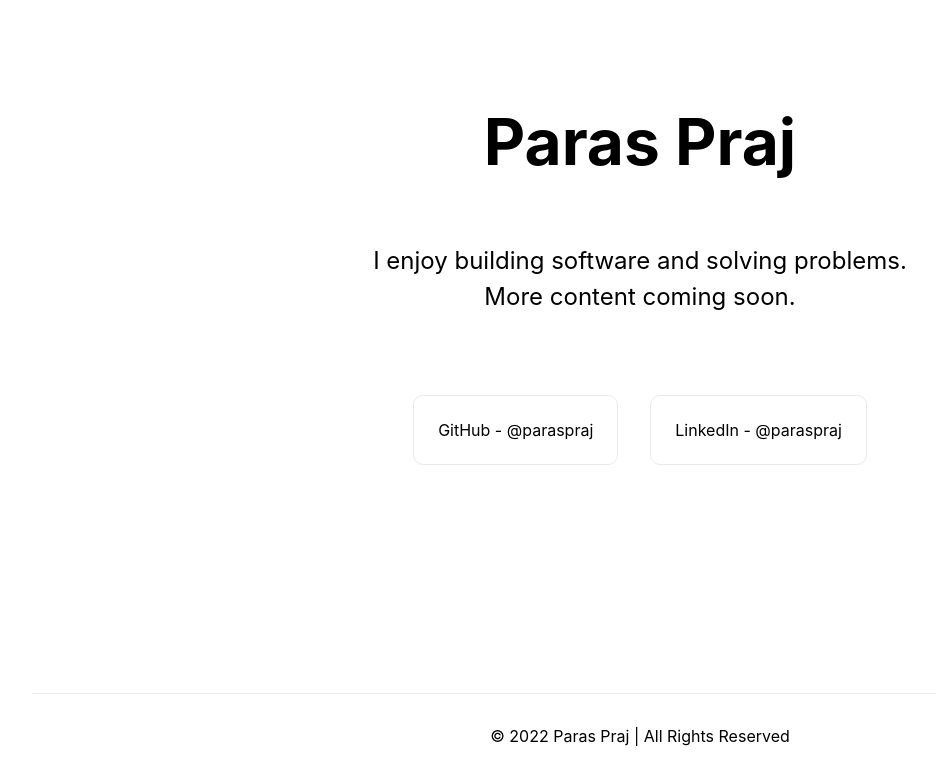
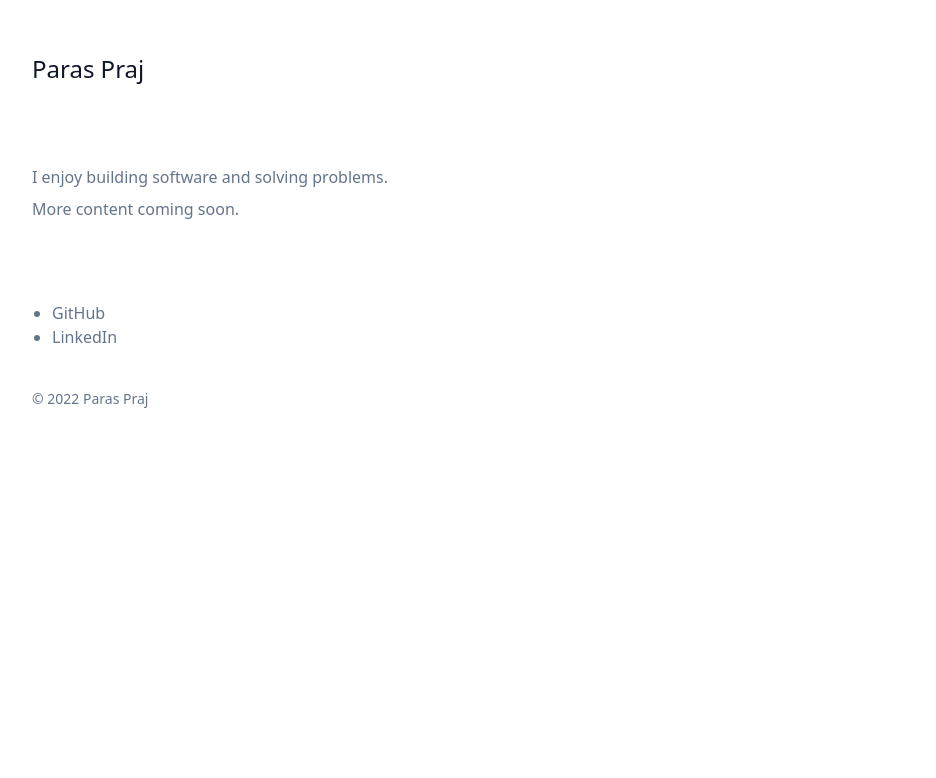
Before and after one commit to insanejasper/personal-website, a Next.js app: page / in a window 1280 px wide. Shown: the part 107-885 px from the top of the page, without its empty margins (0-936 px from the left). After the commit the page ends 800 px from the top, so only its background shows below. Built offline with nearby package versions, Linux system fonts and the light colour scheme.

Commit message:
update to tailwind and remove boilerplate

```diff
--- a/components/footer.js
+++ b/components/footer.js
@@ -1,11 +1,12 @@
-import Image from 'next/image'
-import styles from '../styles/Home.module.css'
-
 export default function Footer() {
   const CURRENT_YEAR = new Date().getFullYear();
   return (
-    <footer className={styles.footer}>
-      © { CURRENT_YEAR } Paras Praj | All Rights Reserved
+    <footer>
+      ©
+      {' '}
+      { CURRENT_YEAR }
+      {' '}
+      Paras Praj | All Rights Reserved
     </footer>
-  )
+  );
 }
--- a/pages/index.js
+++ b/pages/index.js
@@ -1,65 +1,26 @@
-import Head from 'next/head'
-import styles from '../styles/Home.module.css'
-import Footer from '../components/footer'
+import Head from 'next/head';
+import Footer from '../components/footer';
 
 export default function Home() {
-  const USERNAME = 'paraspraj'
+  const YEAR = new Date().getFullYear();
   return (
-    <div className={styles.container}>
-      <Head>
-        <title>Paras Praj - Software Engineer</title>
-        <meta
-          name="description"
-          content="I enjoy building software and solving problems"
-        />
-        <link rel="icon" href="/favicon.ico" />
-      </Head>
-
-      <main className={styles.main}>
-        <h1 className={styles.title}>
-          Paras Praj
-        </h1>
-
-        <p className={styles.description}>
-          I enjoy building software and solving problems.
-          <br />
-          More content coming soon.
-        </p>
-
-        <div className={styles.grid}>
-          <div className={styles.card}>
-            GitHub - {' '}
-            <a
-              href={`https://github.com/${USERNAME}`}
-              rel="noreferrer"
-              target="_blank"
-            >
-              @{USERNAME}
-            </a>
-          </div>
-          <div className={styles.card}>
-            LinkedIn - {' '}
-            <a
-              href={`https://linkedin.com/in/${USERNAME}`}
-              rel="noreferrer"
-              target="_blank"
-            >
-              @{USERNAME}
-            </a>
-          </div>
-          {/* <div className={styles.card}>
-            Twitter - {' '}
-            <a
-              href={`https://twitter.com/${USERNAME}`}
-              rel="noreferrer"
-              target="_blank"
-            >
-              @{USERNAME}
-            </a>
-          </div> */}
-        </div>
-      </main>
-      <Footer />
+    <div className="bg-white dark:bg-black">
+      <div className="container mx-auto px-8 py-20 h-screen">
+          <h1 className="text-slate-900 dark:text-white text-2xl mt-20">Paras Praj</h1>
+          <p className="text-slate-500 dark:text-slate-400 mt-20">
+            I enjoy building software and solving problems.
+          </p>
+          <p className="text-slate-500 dark:text-slate-400 mt-2">
+            More content coming soon.
+          </p>
+          <ul className="list-disc text-slate-500 dark:text-slate-400 mt-20 pl-5" >
+            <li><a href="https://github.com/paraspraj" rel="noreferrer" target="_blank">GitHub</a></li>
+            <li><a href="https://linkedin.com/in/paraspraj" rel="noreferrer" target="_blank">LinkedIn</a></li>
+          </ul>
+          <p className="text-slate-500 dark:text-slate-400 mt-10 text-sm">
+            &copy; {YEAR} Paras Praj
+          </p>
+      </div>
     </div>
-  )
+  );
 }
--- /dev/null
+++ b/postcss.config.js
@@ -0,0 +1,6 @@
+module.exports = {
+  plugins: {
+    tailwindcss: {},
+    autoprefixer: {},
+  },
+}
--- a/styles/Home.module.css
+++ /dev/null
@@ -1,116 +0,0 @@
-.container {
-  padding: 0 2rem;
-}
-
-.main {
-  min-height: 100vh;
-  padding: 4rem 0;
-  flex: 1;
-  display: flex;
-  flex-direction: column;
-  justify-content: center;
-  align-items: center;
-}
-
-.footer {
-  display: flex;
-  flex: 1;
-  padding: 2rem 0;
-  border-top: 1px solid #eaeaea;
-  justify-content: center;
-  align-items: center;
-}
-
-.footer a {
-  display: flex;
-  justify-content: center;
-  align-items: center;
-  flex-grow: 1;
-}
-
-.title a {
-  color: #0070f3;
-  text-decoration: none;
-}
-
-.title a:hover,
-.title a:focus,
-.title a:active {
-  text-decoration: underline;
-}
-
-.title {
-  margin: 0;
-  line-height: 1.15;
-  font-size: 4rem;
-}
-
-.title,
-.description {
-  text-align: center;
-}
-
-.description {
-  margin: 4rem 0;
-  line-height: 1.5;
-  font-size: 1.5rem;
-}
-
-.code {
-  background: #fafafa;
-  border-radius: 5px;
-  padding: 0.75rem;
-  font-size: 1.1rem;
-  font-family: Menlo, Monaco, Lucida Console, Liberation Mono, DejaVu Sans Mono,
-    Bitstream Vera Sans Mono, Courier New, monospace;
-}
-
-.grid {
-  display: flex;
-  align-items: center;
-  justify-content: center;
-  flex-wrap: wrap;
-  max-width: 800px;
-}
-
-.card {
-  margin: 1rem;
-  padding: 1.5rem;
-  text-align: left;
-  color: inherit;
-  text-decoration: none;
-  border: 1px solid #eaeaea;
-  border-radius: 10px;
-  transition: color 0.15s ease, border-color 0.15s ease;
-  max-width: 300px;
-}
-
-.card:hover,
-.card:focus,
-.card:active {
-  color: #0070f3;
-  border-color: #0070f3;
-}
-
-.card h2 {
-  margin: 0 0 1rem 0;
-  font-size: 1.5rem;
-}
-
-.card p {
-  margin: 0;
-  font-size: 1.25rem;
-  line-height: 1.5;
-}
-
-.logo {
-  height: 1em;
-  margin-left: 0.5rem;
-}
-
-@media (max-width: 600px) {
-  .grid {
-    width: 100%;
-    flex-direction: column;
-  }
-}
--- a/styles/globals.css
+++ b/styles/globals.css
@@ -1,16 +1,3 @@
-html,
-body {
-  padding: 0;
-  margin: 0;
-  font-family: -apple-system, BlinkMacSystemFont, Segoe UI, Roboto, Oxygen,
-    Ubuntu, Cantarell, Fira Sans, Droid Sans, Helvetica Neue, sans-serif;
-}
-
-a {
-  color: inherit;
-  text-decoration: none;
-}
-
-* {
-  box-sizing: border-box;
-}
+@tailwind base;
+@tailwind components;
+@tailwind utilities;
--- /dev/null
+++ b/tailwind.config.js
@@ -0,0 +1,8 @@
+module.exports = {
+  content: [
+    './pages/**/*.{js,ts,jsx,tsx}',
+    './components/**/*.{js,ts,jsx,tsx}',
+  ],
+  theme: {
+  }
+};
```
Also changed, not shown: package.json (+5 -2 lines), .eslintrc.json, 2 other files (tests, documents, lock files or other folders).
